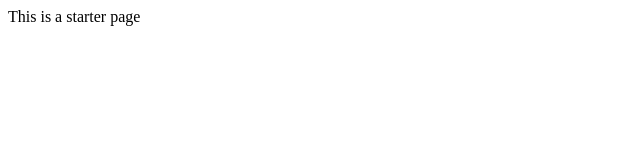
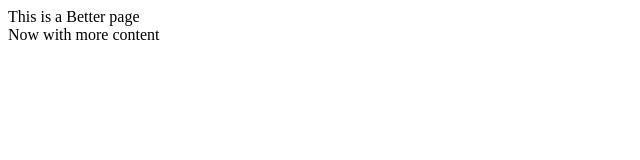
Before and after one commit to T-dex/githubPR, a plain HTML site: page index.html in a window 1280 px wide. Shown: the whole page, without its empty margins (0-640 px from the left). Drawn offline with Linux system fonts and the light colour scheme.

Commit message:
MORE CONTENT

```diff
--- a/index.html
+++ b/index.html
@@ -6,6 +6,7 @@
     <title>Document</title>
 </head>
 <body>
-    <div> This is a starter page</div>
+    <div> This is a Better page</div>
+    <div> Now with more content</div>
 </body>
 </html>
```
